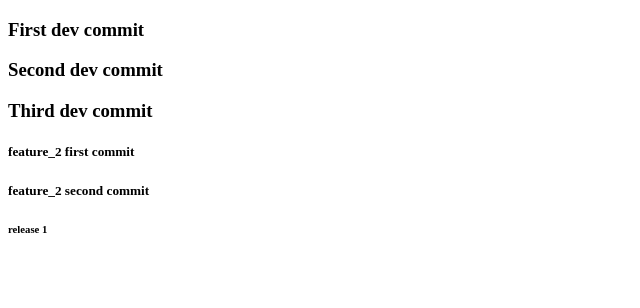
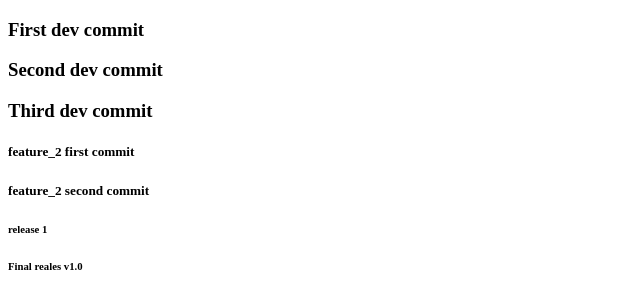
Before and after one commit to PokhodniaA/Frontend-Pro-L11, a plain HTML site: page index.html in a window 1280 px wide. Shown: the full height of the page, 0-640 px from the left. Drawn offline with Linux system fonts and the light colour scheme.

Commit message:
Final release

```diff
--- a/index.html
+++ b/index.html
@@ -12,5 +12,6 @@
     <h5>feature_2 first commit</h5>
     <h5>feature_2 second commit</h5>
     <h6>release 1</h6>
+    <h6>Final reales v1.0</h6>
 </body>
 </html>
```
